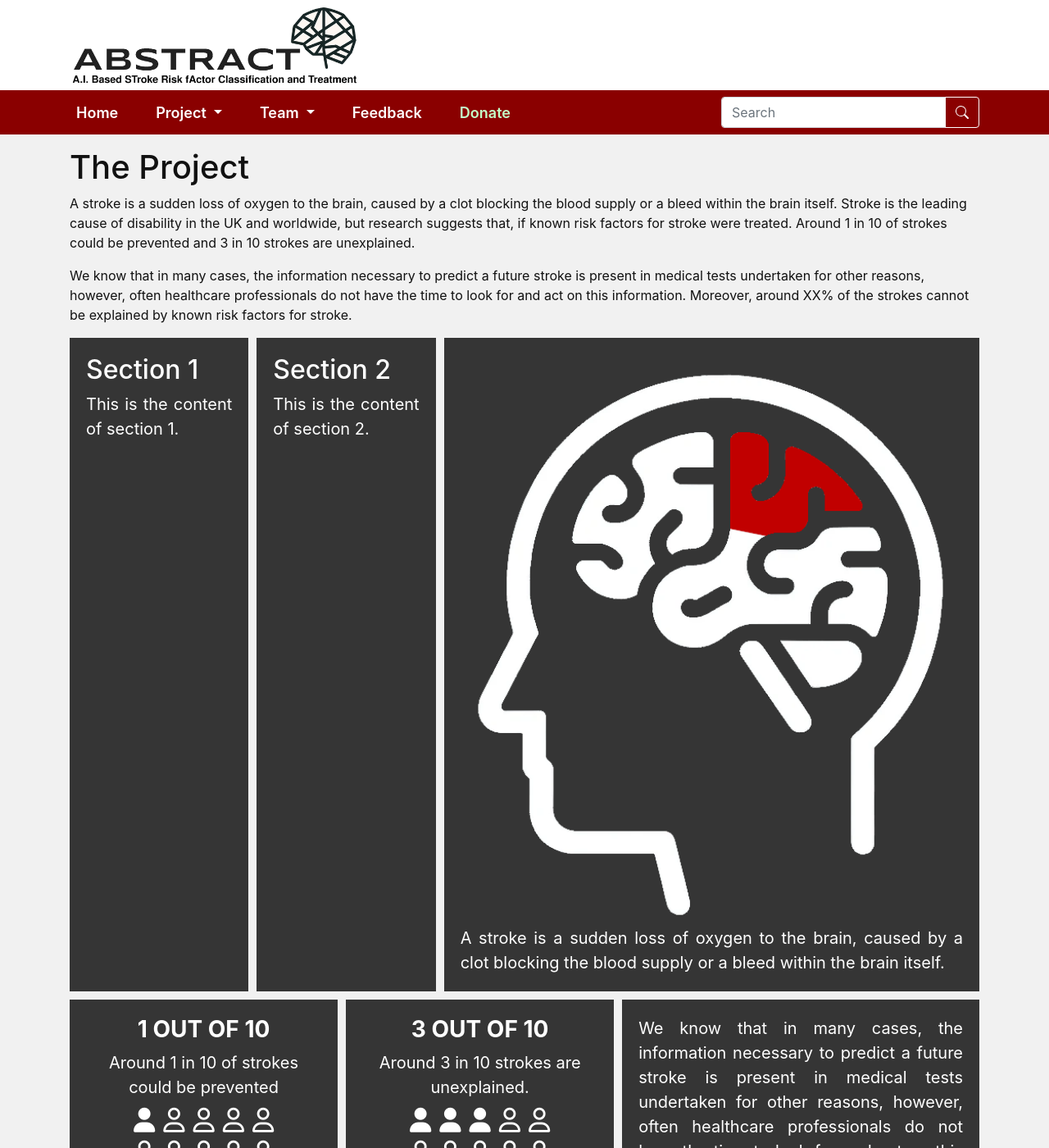
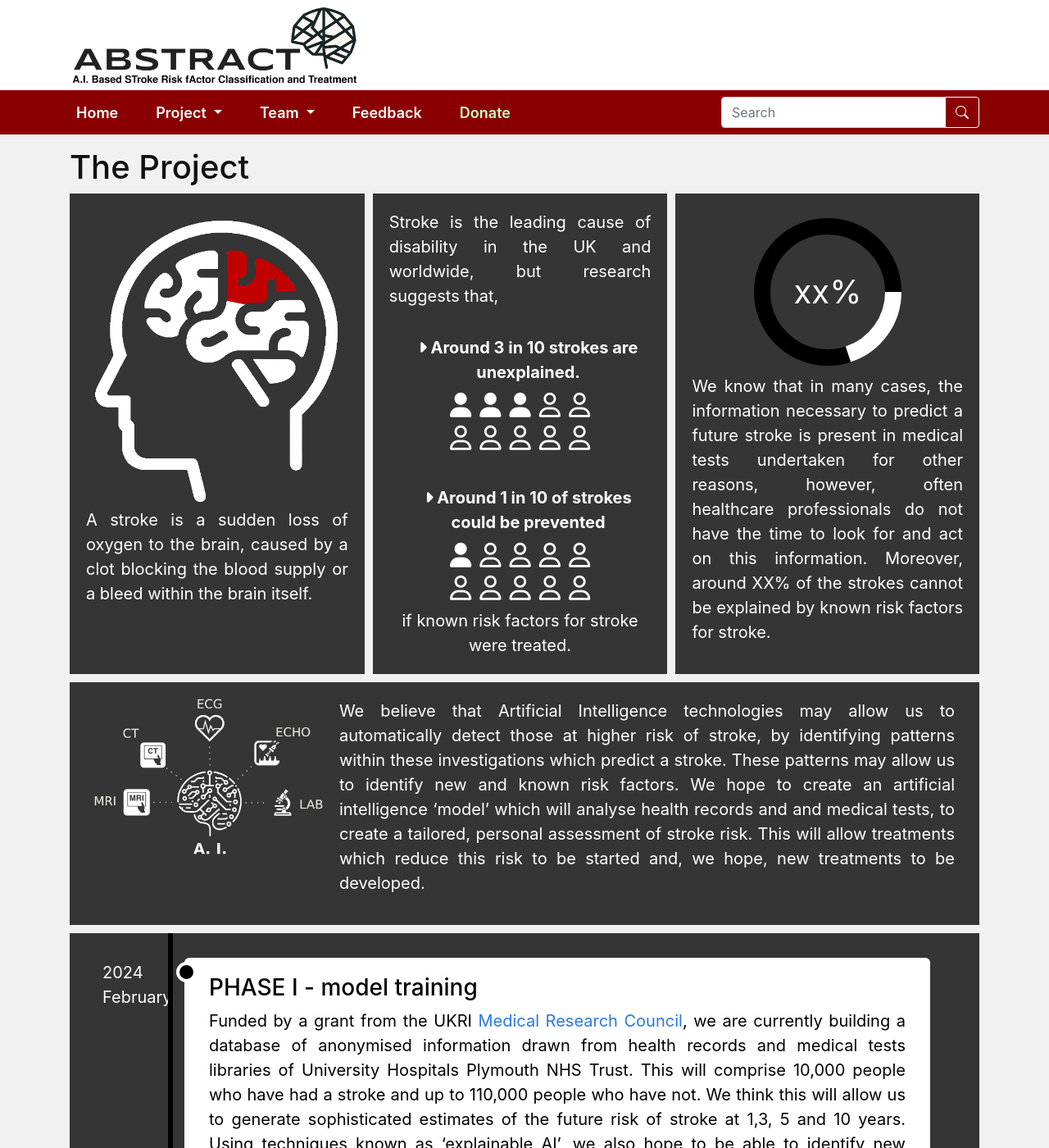
Before and after one commit to plymouth-neuroimaging/abstractstudy.github.io, a Jekyll site: the page built from pages/the_project.md, in a window 1280 px wide and 1400 px high. Shown: the whole window at 82% size. Built offline with Jekyll 4.4.1, drawn with Linux system fonts in a browser that asks for light colours.

Commit message:
update project

```diff
--- a/_includes/project.html
+++ b/_includes/project.html
@@ -1,46 +1,22 @@
-<div class="infographic-row ">
-    <div class="infographic-section" style="width: 20%;">
-        <h2>Section 1</h2>
-        <p>This is the content of section 1.</p>
+<div class="infographic-row">
+    <div class="infographic-section" style="width: 33%;">
+        <img src="/assets/img/infographic_project_stroke.png" style="width: 100%; max-width: 100%; height: auto;">
+        <p> A stroke is a sudden loss of oxygen to the brain, caused by a clot blocking the blood supply or a bleed
+            within the brain itself.</p>
     </div>
-    <div class="infographic-section" style=" width: 20%;">
-        <h2>Section 2</h2>
-        <p>This is the content of section 2.</p>
+
+    <div class="infographic-section"
+        style="width: 33%; display: flex; flex-direction: column; justify-content: space-between;">
+        <div class="part-1">
+            Stroke is the leading cause of disability in the UK and worldwide, but research suggests that,
         </div>
-    <div class="infographic-section" style=" width: 60%;">
-        <img src="/assets/img/infographic_project_stroke.png" style="width: 100%; max-width: 100%; height: auto;">
-        A stroke is a sudden loss of oxygen to the brain, caused by a clot blocking the blood supply or a bleed within
-        the brain itself.
-    </div>
-</div>
-<div class="infographic-row ">
 
 
-
-
-    <div class="infographic-section" style=" width: 30%;">
-        <div class=" icon-array-container">
-            <h3> <strong>1 OUT OF 10 </strong></h3>
-            Around 1 in 10 of strokes could be prevented
-            <div class="icon-array">
-                <i class="fas fa-user"></i> <!-- This represents a person -->
-                <i class="far fa-user"></i>
-                <i class="far fa-user"></i>
-                <i class="far fa-user"></i>
-                <i class="far fa-user"></i>
-                <i class="far fa-user"></i>
-                <i class="far fa-user"></i>
-                <i class="far fa-user"></i>
-                <i class="far fa-user"></i>
-                <i class="far fa-user"></i> <!-- This represents an empty space for the remaining people -->
-            </div>
-        </div>
-    </div>
-
-    <div class="infographic-section" style=" width: 30%;">
-        <div class=" icon-array-container">
-            <h3> <strong>3 OUT OF 10 </strong></h3>
-            Around 3 in 10 strokes are unexplained.
+        <div class="part-2">
+            <div class="icon-array-container">
+                <strong style="margin-left: 20px;"><i class="fas fa-caret-right"></i> Around 3 in 10 strokes are
+                    unexplained.
+                </strong>
                 <div class="icon-array">
                     <i class="fas fa-user"></i> <!-- This represents a person -->
                     <i class="fas fa-user"></i>
@@ -56,35 +32,76 @@
             </div>
         </div>
 
-    <div class="infographic-section" style=" width: 40%;">
+
+        <div class="part-3">
+
+            <div class="icon-array-container">
+                <strong style="margin-left: 20px;"><i class="fas fa-caret-right"></i> Around 1 in 10 of strokes could be
+                    prevented</strong>
+                <div class="icon-array">
+                    <i class="fas fa-user"></i> <!-- This represents a person -->
+                    <i class="far fa-user"></i>
+                    <i class="far fa-user"></i>
+                    <i class="far fa-user"></i>
+                    <i class="far fa-user"></i>
+                    <i class="far fa-user"></i>
+                    <i class="far fa-user"></i>
+                    <i class="far fa-user"></i>
+                    <i class="far fa-user"></i>
+                    <i class="far fa-user"></i> <!-- This represents an empty space for the remaining people -->
+                </div>
+                if known risk
+                factors for stroke were treated.
+            </div>
+
+        </div>
+    </div>
+
+    <div class="infographic-section"
+        style="width: 34%; display: flex; flex-direction: column; justify-content: space-between; ">
+        <svg viewBox="0 0 100 100" width="200" height="200" style="align-self: center;">
+            <!-- Background circle -->
+            <circle cx="50" cy="50" r="40" fill="none" stroke="#000" stroke-width="10" />
+            <!-- Progress arc -->
+            <circle cx="50" cy="50" r="40" fill="none" stroke="#fff" stroke-width="10" stroke-dasharray="50 251.2" />
+            <!-- 25% of circumference -->
+            <!-- Percentage text -->
+            <text x="50" y="50" text-anchor="middle" dy="7" font-size="20" fill="#fff">xx%</text>
+        </svg>
+        <p>
             We know that in many cases, the information necessary to predict a future stroke is present in medical tests
-        undertaken for other reasons, however, often healthcare professionals do not have the time to look for and act
-        on this information.
+            undertaken for other reasons, however, often healthcare professionals do not have the time to look for and
+            act on this information.
 
             Moreover, around XX% of the strokes cannot be explained by known risk factors for stroke.
+        </p>
 
     </div>
 </div>
 
 
-
-<div class="infographic-row">
+<div class=" infographic-row">
     <div class="infographic-section">
         <div class="infographic-sub-row">
             <div class="infographic-sub-section">
                 <img src="/assets/img/project_infographic_ai.png">
             </div>
             <div class="infographic-sub-section">
-                <p>We believe that Artificial Intelligence technologies may allow us to automatically detect those at
+                <p>We believe that Artificial Intelligence technologies may allow us to automatically detect
+                    those at
                     higher
-                    risk of stroke, by identifying patterns within these investigations which predict a stroke. These
+                    risk of stroke, by identifying patterns within these investigations which predict a
+                    stroke. These
                     patterns
-                    may allow us to identify new and known risk factors. We hope to create an artificial intelligence
+                    may allow us to identify new and known risk factors. We hope to create an artificial
+                    intelligence
                     ‘model’
-                    which will analyse health records and and medical tests, to create a tailored, personal assessment
+                    which will analyse health records and and medical tests, to create a tailored, personal
+                    assessment
                     of
                     stroke
-                    risk. This will allow treatments which reduce this risk to be started and, we hope, new treatments
+                    risk. This will allow treatments which reduce this risk to be started and, we hope, new
+                    treatments
                     to be
                     developed.
                 </p>
--- a/pages/the_project.md
+++ b/pages/the_project.md
@@ -5,10 +5,6 @@ nav: The Project
 nav_order: 1
 layout: page
 ---
-A stroke is a sudden loss of oxygen to the brain, caused by a clot blocking the blood supply or a bleed within the brain itself. Stroke is the leading cause of disability in the UK and worldwide, but research suggests that, if known risk factors for stroke were treated. Around 1 in 10 of strokes could be prevented and 3 in 10 strokes are unexplained.
-
-We know that in many cases, the information necessary to predict a future stroke is present in medical tests undertaken for other reasons, however, often healthcare professionals do not have the time to look for and act on this information. Moreover, around XX% of the strokes cannot be explained by known risk factors for stroke.
-
 
 
 {% include project.html %}
```
Lines whose indentation alone changed are shown as unchanged.
